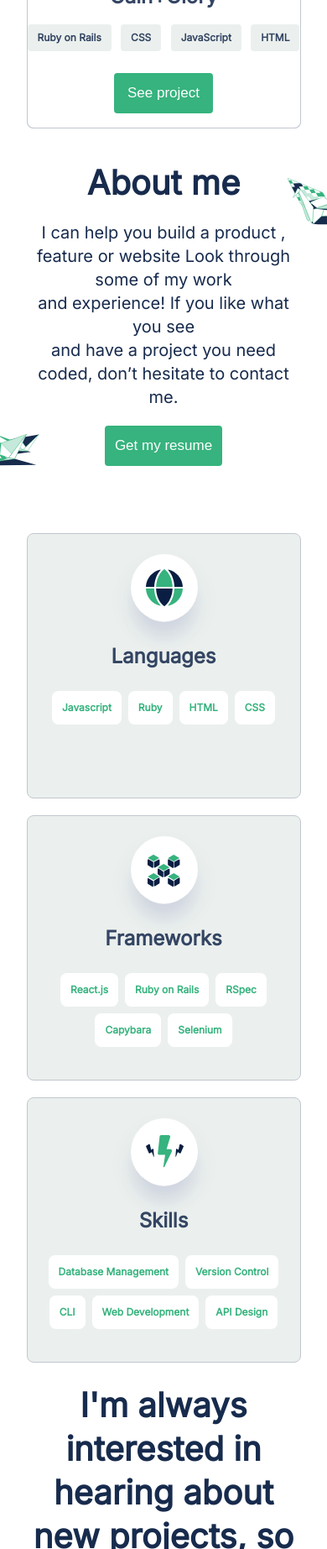
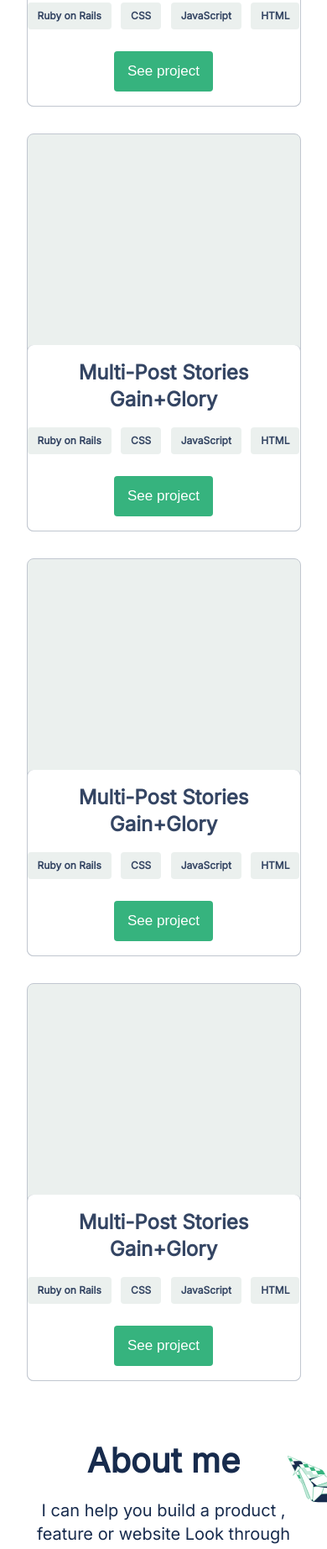
Before and after one commit to mateoburvi/Portfolio, a website: page index.html in a window 390 px wide. Shown: the part 2384-4229 px from the top of the page at 84% size. Drawn offline with Linux system fonts and the light colour scheme.

Commit message:
Main section and projects responsive design

```diff
--- a/index.html
+++ b/index.html
@@ -103,7 +103,7 @@
         My Recent <span class="span__br"><br /></span>Works
       </h2>
       <div class="projects_h2_icon"></div>
-      <div class="project_wrapper"></div>
+        <div class="project_wrapper">
           <article class="project_card">
             <div class="project_card_wrapper">
               <h4 class="project_card_title">Multi-Post Stories Gain+Glory</h4>
@@ -119,7 +119,7 @@
             </div>
           </article>
 
-        <div class="project_wrapper"></div>
+
           <article class="project_card">
             <div class="project_card_wrapper">
               <h4 class="project_card_title">Multi-Post Stories Gain+Glory</h4>
@@ -135,7 +135,7 @@
             </div>
           </article>
 
-        <div class="project_wrapper"></div>
+
           <article class="project_card">
             <div class="project_card_wrapper">
               <h4 class="project_card_title">Multi-Post Stories Gain+Glory</h4>
@@ -150,6 +150,55 @@
 
             </div>
           </article>
+
+
+          <article class="project_card">
+            <div class="project_card_wrapper">
+              <h4 class="project_card_title">Multi-Post Stories Gain+Glory</h4>
+              <ul class="project_card_tags">
+                <li>Ruby on Rails</li>
+                <li>CSS</li>
+                <li>JavaScript</li>
+                <li>HTML</li>
+              </ul>
+
+              <button class="project_card_button" type="button">See project</button>
+
+            </div>
+          </article>
+
+
+          <article class="project_card">
+            <div class="project_card_wrapper">
+              <h4 class="project_card_title">Multi-Post Stories Gain+Glory</h4>
+              <ul class="project_card_tags">
+                <li>Ruby on Rails</li>
+                <li>CSS</li>
+                <li>JavaScript</li>
+                <li>HTML</li>
+              </ul>
+
+              <button class="project_card_button" type="button">See project</button>
+
+            </div>
+          </article>
+
+
+          <article class="project_card">
+            <div class="project_card_wrapper">
+              <h4 class="project_card_title">Multi-Post Stories Gain+Glory</h4>
+              <ul class="project_card_tags">
+                <li>Ruby on Rails</li>
+                <li>CSS</li>
+                <li>JavaScript</li>
+                <li>HTML</li>
+              </ul>
+
+              <button class="project_card_button" type="button">See project</button>
+
+            </div>
+          </article>
+        </div>
     </div>
   </section>
 
--- a/style.css
+++ b/style.css
@@ -586,6 +586,10 @@ label {
     display: none;
   }
 
+  .projects_h2_icon {
+    display: none;
+  }
+
   p,
   .main p {
     width: 85%;
@@ -593,8 +597,12 @@ label {
     margin-top: 10%;
   }
 
+  .social_media ul {
+    margin-bottom: 5%;
+  }
+
   .arrow_button {
-    margin: 5% auto 5% auto;
+    margin: 0 auto 5% auto;
     border-radius: 50%;
   }
 
```
Lines whose indentation alone changed are shown as unchanged.
